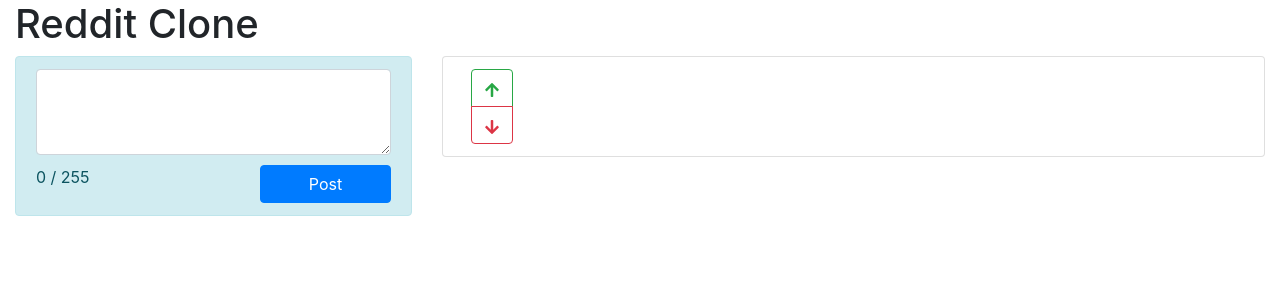
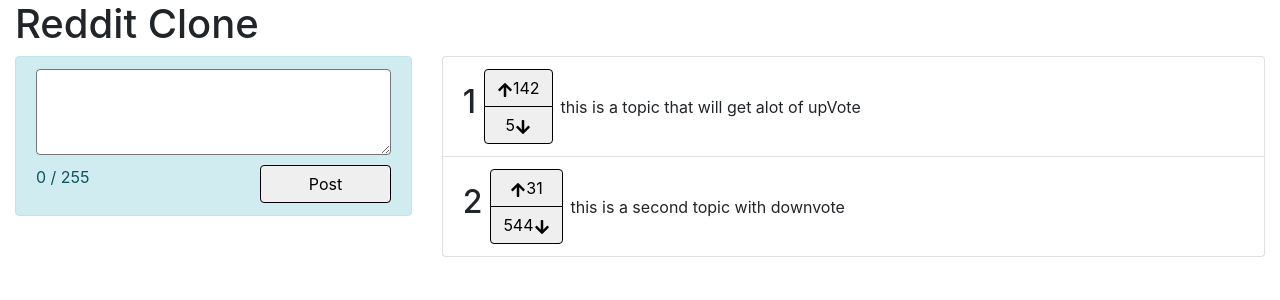
Before and after one commit to rakhmatnw/reddit-clone, a React (Create React App) app: page / in a window 1280 px wide. Shown: the top 300 px of the page. Built offline with nearby package versions, Linux system fonts and the light colour scheme.

Commit message:
connect the component with redux store to display it to TopicItem component

```diff
--- a/src/components/TopicsContainer.js
+++ b/src/components/TopicsContainer.js
@@ -1,16 +1,46 @@
 import React, {Component} from 'react';
 import {ListGroup} from 'react-bootstrap';
 import TopicItem from './TopicItem';
+import {connect} from 'react-redux';
+import {getTopics} from './../actions/topicsAction';
 
 class TopicsContainer extends Component {
 
+  componentDidMount(){
+    this.props.getTopics();
+  }
+
   render(){
+    const TopicList = this.props.topics.map((topic,i) => {
+      return(
+        <TopicItem
+          key={topic.id}
+          id={topic.id}
+          index={i+1}
+          content={topic.content}
+          upvote={topic.upvote}
+          downvote={topic.downvote}/>
+      )
+    })
+
     return(
       <ListGroup>
-        <TopicItem />
+        {TopicList}
       </ListGroup>
     )
   }
 }
 
-export default TopicsContainer;
+const mapStateToProps = store => {
+  return {
+    topics: store.topics
+  }
+}
+
+const mapDispatchToProps = dispatch => {
+  return {
+    getTopics: () => {dispatch(getTopics())}
+  }
+}
+
+export default connect(mapStateToProps, mapDispatchToProps)(TopicsContainer);
```
